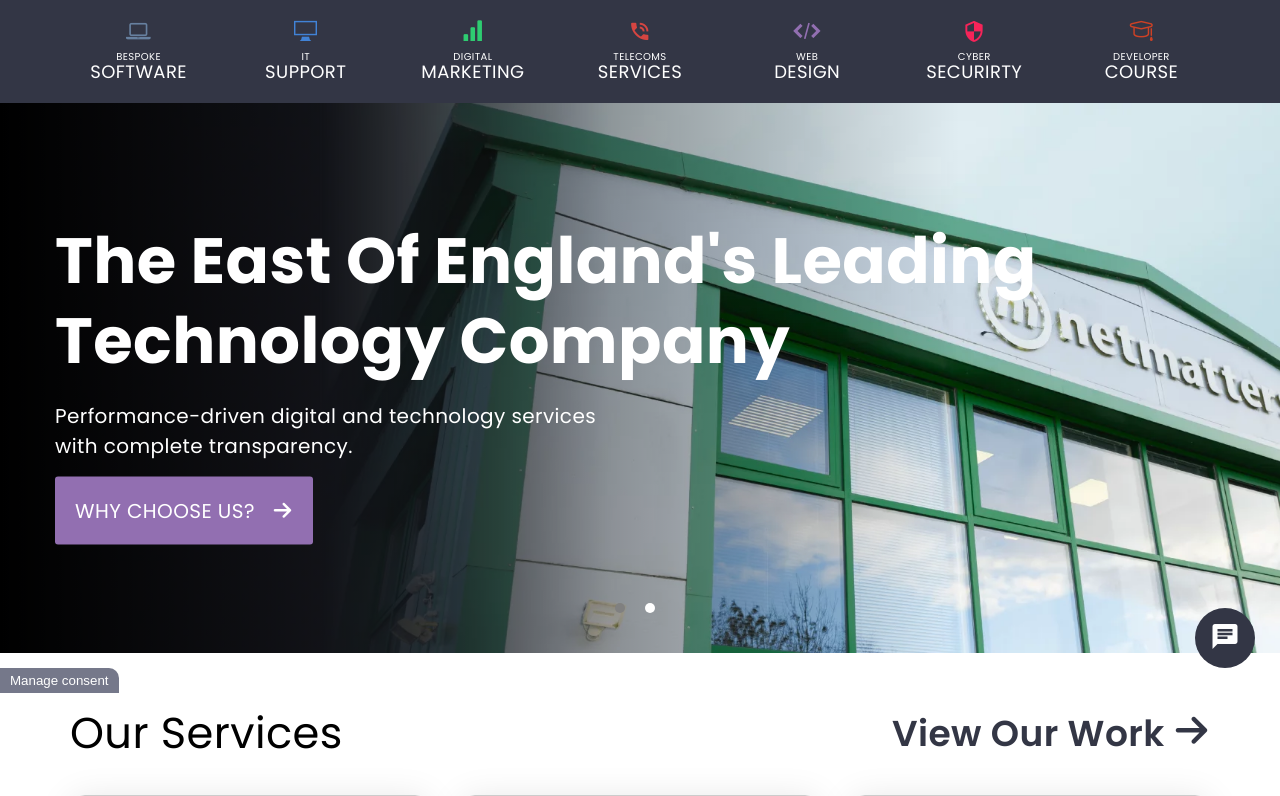
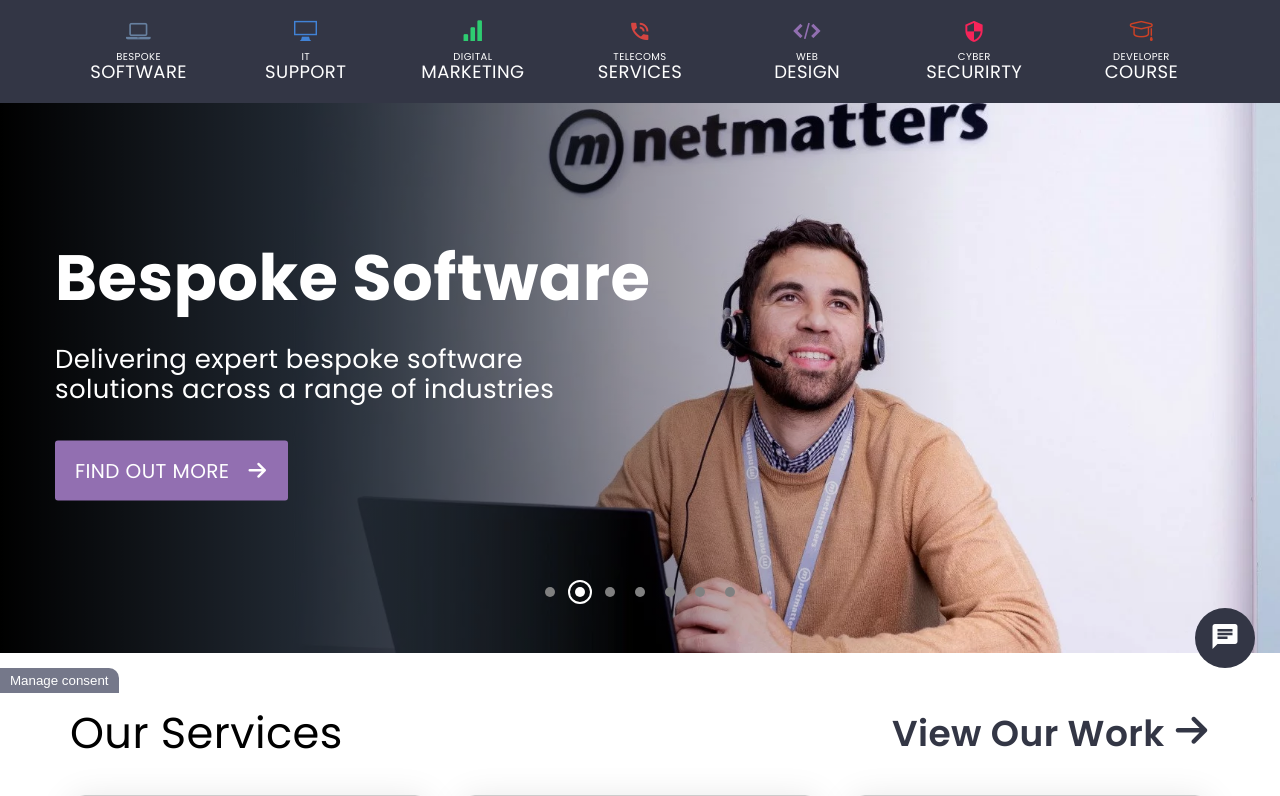
Before and after one commit to JoshR95/netmatters_website, a PHP site: page / in a window 1280 px wide, after a click that opens the changed part. Shown: the part 107-903 px from the top of the page. Run offline with PHP 8.4, Linux system fonts and the light colour scheme; some web fonts are replaced.

Commit message:
i have styled the banner-slider buttons
i have styled the banner-slider buttons as close as i could get them, i have added the extra circular ring around the dots

```diff
--- a/css/application.css
+++ b/css/application.css
@@ -1766,50 +1766,48 @@ p {
 /* line 47, ../../../../../Nettmaters_main/assessments/websiteNew/scss/layout/_bannerSlider.scss */
 .banner-title h2 {
   font-size: 40px;
-  margin-top: 0;
+  margin: 0 0 20px 0;
 }
 
 /* line 52, ../../../../../Nettmaters_main/assessments/websiteNew/scss/layout/_bannerSlider.scss */
 .banner-title p {
   font-size: 20px;
-}
-
-/* line 56, ../../../../../Nettmaters_main/assessments/websiteNew/scss/layout/_bannerSlider.scss */
+  margin-bottom: 6px;
+}
+
+/* line 58, ../../../../../Nettmaters_main/assessments/websiteNew/scss/layout/_bannerSlider.scss */
 .banner-title .banner-btn {
   background-color: #926fb1;
   font-size: 20px;
-  padding: 20px 20px;
+  padding: 5px 20px;
+  margin: 31px 0 18px 0;
   line-height: 50px;
   border-radius: 3px;
-}
-
-/* line 63, ../../../../../Nettmaters_main/assessments/websiteNew/scss/layout/_bannerSlider.scss */
+  display: inline-block;
+}
+
+/* line 67, ../../../../../Nettmaters_main/assessments/websiteNew/scss/layout/_bannerSlider.scss */
 .banner-title .banner-btn span {
   margin-left: 12px;
   position: relative;
   top: 1px;
 }
 
-/* line 72, ../../../../../Nettmaters_main/assessments/websiteNew/scss/layout/_bannerSlider.scss */
+/* line 76, ../../../../../Nettmaters_main/assessments/websiteNew/scss/layout/_bannerSlider.scss */
 .slick-dots {
   position: absolute;
-  bottom: 30px;
-  width: 100%;
-  padding: 0;
-  margin: 0;
-  list-style: none;
+  left: 0;
+  right: 0;
+  bottom: 44px;
   text-align: center;
 }
 
-/* line 81, ../../../../../Nettmaters_main/assessments/websiteNew/scss/layout/_bannerSlider.scss */
-.slick-dots li {
-  display: inline-block;
-  margin: 0 5px;
-}
-
-/* line 85, ../../../../../Nettmaters_main/assessments/websiteNew/scss/layout/_bannerSlider.scss */
+/* line 86, ../../../../../Nettmaters_main/assessments/websiteNew/scss/layout/_bannerSlider.scss */
 .slick-dots li button {
-  display: block;
+  position: absolute;
+  top: 50%;
+  left: 50%;
+  transform: translate(-50%, -50%);
   width: 10px;
   height: 10px;
   padding: 0;
@@ -1820,27 +1818,44 @@ p {
   cursor: pointer;
 }
 
-/* line 97, ../../../../../Nettmaters_main/assessments/websiteNew/scss/layout/_bannerSlider.scss */
+/* line 101, ../../../../../Nettmaters_main/assessments/websiteNew/scss/layout/_bannerSlider.scss */
 .slick-dots li.slick-active button {
   background-color: white;
 }
 
+/* line 104, ../../../../../Nettmaters_main/assessments/websiteNew/scss/layout/_bannerSlider.scss */
+.slick-dots li.slick-active button::after {
+  content: '';
+  position: absolute;
+  top: 50%;
+  left: 50%;
+  transform: translate(-50%, -50%);
+  width: 20px;
+  height: 20px;
+  border: 2px solid white;
+  border-radius: 50%;
+}
+
 @media (min-width: 992px) {
-  /* line 110, ../../../../../Nettmaters_main/assessments/websiteNew/scss/layout/_bannerSlider.scss */
+  /* line 126, ../../../../../Nettmaters_main/assessments/websiteNew/scss/layout/_bannerSlider.scss */
   .banner-slider .banner-slide::before {
     background: linear-gradient(270deg, transparent 25%, #000);
   }
-  /* line 116, ../../../../../Nettmaters_main/assessments/websiteNew/scss/layout/_bannerSlider.scss */
+  /* line 132, ../../../../../Nettmaters_main/assessments/websiteNew/scss/layout/_bannerSlider.scss */
   .banner-text {
     position: relative;
     text-align: left;
     padding: 0px 15px;
   }
-  /* line 121, ../../../../../Nettmaters_main/assessments/websiteNew/scss/layout/_bannerSlider.scss */
+  /* line 137, ../../../../../Nettmaters_main/assessments/websiteNew/scss/layout/_bannerSlider.scss */
   .banner-text h2 {
     font-size: 64px;
     line-height: 80px;
     margin-bottom: 20px;
+  }
+  /* line 142, ../../../../../Nettmaters_main/assessments/websiteNew/scss/layout/_bannerSlider.scss */
+  .banner-text p {
+    font-size: 26px;
   }
 }
 
--- a/index.html
+++ b/index.html
@@ -394,11 +394,13 @@
                         <div class="banner-title">
                             <div class="banner-text container">
                                 <h2>The East Of England's Leading Technology Company</h2>
-                                <p>Performance-driven digital and technology services
-                                <br>
-                                with complete transparency.
+                                <p>
+                                    Performance-driven digital and technology services
+                                    <br>
+                                    with complete transparency.
                                 </p>
-                                <btn class="banner-btn">WHY CHOOSE US?
+                                <btn class="banner-btn">
+                                    WHY CHOOSE US?
                                     <span class="icon-arrow-right2"></span>
                                 </btn>
                             </div>
@@ -406,15 +408,107 @@
                     </div>
                     <!-- Slide 2 -->
                     <div class="banner-slide">
-                        <img class="banner-image" src="./img/home-YLei.png" srcset="./img/home-YLei.webp">
+                        <img class="banner-image" src="./img/home-O67Y.jpg" srcset="./img/home-O67Y.webp">
                         <div class="banner-title">
                             <div class="banner-text container">
-                                <h2>The East Of England's Leading Technology Company</h2>
-                                <p>Performance-driven digital and technology services
-                                <br>
-                                with complete transparency.
+                                <h2>Bespoke Software</h2>
+                                <p>
+                                    Delivering expert bespoke software
+                                    <br>
+                                    solutions across a range of industries
                                 </p>
-                                <btn class="banner-btn">WHY CHOOSE US?
+                                <btn class="banner-btn">
+                                    FIND OUT MORE
+                                    <span class="icon-arrow-right2"></span>
+                                </btn>
+                            </div>
+                        </div>
+                    </div>
+                    <!-- Slide 3 -->
+                    <div class="banner-slide">
+                        <img class="banner-image" src="./img/home-gay8.png" srcset="./img/home-gay8.webp">
+                        <div class="banner-title">
+                            <div class="banner-text container">
+                                <h2>IT Support</h2>
+                                <p>
+                                    Fast and cost-effective IT support
+                                    <br>
+                                    services for your business.
+                                </p>
+                                <btn class="banner-btn">
+                                    FIND OUT MORE
+                                    <span class="icon-arrow-right2"></span>
+                                </btn>
+                            </div>
+                        </div>
+                    </div>
+                    <!-- Slide 4 -->
+                    <div class="banner-slide">
+                        <img class="banner-image" src="./img/home-6yTp.png" srcset="./img/home-6yTp.webp">
+                        <div class="banner-title">
+                            <div class="banner-text container">
+                                <h2>Digital Marketing</h2>
+                                <p>
+                                    Generating your new business through
+                                    <br>
+                                    results-driven marketing activites
+                                </p>
+                                <btn class="banner-btn">
+                                    FIND OUT MORE
+                                    <span class="icon-arrow-right2"></span>
+                                </btn>
+                            </div>
+                        </div>
+                    </div>
+                    <!-- Slide 5 -->
+                    <div class="banner-slide">
+                        <img class="banner-image" src="./img/home-O67Y.jpg" srcset="./img/home-O67Y.webp">
+                        <div class="banner-title">
+                            <div class="banner-text container">
+                                <h2>Telecoms Services</h2>
+                                <p>
+                                    A new approach to connectivity, see
+                                    <br>
+                                    how we can help your business.
+                                </p>
+                                <btn class="banner-btn">
+                                    FIND OUT MORE
+                                    <span class="icon-arrow-right2"></span>
+                                </btn>
+                            </div>
+                        </div>
+                    </div>
+                    <!-- Slide 6 -->
+                    <div class="banner-slide">
+                        <img class="banner-image" src="./img/home-O67Y.jpg" srcset="./img/home-O67Y.webp">
+                        <div class="banner-title">
+                            <div class="banner-text container">
+                                <h2>Bespoke Software</h2>
+                                <p>
+                                    Delivering expert bespoke software
+                                    <br>
+                                    solutions across a range of industries
+                                </p>
+                                <btn class="banner-btn">
+                                    FIND OUT MORE
+                                    <span class="icon-arrow-right2"></span>
+                                </btn>
+                            </div>
+                        </div>
+                    </div>
+                    <!-- Slide 7 -->
+                    <div class="banner-slide">
+                        <img class="banner-image" src="./img/home-O67Y.jpg" srcset="./img/home-O67Y.webp">
+                        <div class="banner-title">
+                            <div class="banner-text container">
+                                <h2>Bespoke Software</h2>
+                                <p>
+                                    Delivering expert bespoke software
+                                    <br>
+                                    solutions across a range of industries
+                                </p>
+                                <btn class="banner-btn">
+                                    FIND OUT MORE
                                     <span class="icon-arrow-right2"></span>
                                 </btn>
                             </div>
--- a/js/main.js
+++ b/js/main.js
@@ -6,7 +6,7 @@ $(document).ready(function(){
         speed: 500,
         fade: true,
         cssEase: 'linear',
-        autoplay: true,
+        autoplay: false,
         autoplaySpeed: 5000,
         pauseOnHover: false
     });
--- a/scss/layout/_bannerSlider.scss
+++ b/scss/layout/_bannerSlider.scss
@@ -46,19 +46,23 @@
 
     h2 {
         font-size: 40px;
-        margin-top: 0;
+        margin: 0 0 20px 0;
     }
 
     p {
         font-size: 20px;
+        margin-bottom: 6px;
+
     }
 
     .banner-btn {
         background-color: #926fb1;
         font-size: 20px;
-        padding: 20px 20px;
+        padding: 5px 20px;
+        margin: 31px 0 18px 0;
         line-height: 50px;
         border-radius: 3px;
+        display: inline-block;
 
         span {
             margin-left: 12px;
@@ -71,19 +75,19 @@
 // Slick dots styling
 .slick-dots {
     position: absolute;
-    bottom: 30px;
-    width: 100%;
-    padding: 0;
-    margin: 0;
-    list-style: none;
+    left: 0;
+    right: 0;
+    bottom: 44px;
     text-align: center;
 
+
     li {
-        display: inline-block;
-        margin: 0 5px;
 
         button {
-            display: block;
+            position: absolute;
+            top: 50%;
+            left: 50%;
+            transform: translate(-50%, -50%);
             width: 10px;
             height: 10px;
             padding: 0;
@@ -96,6 +100,18 @@
 
         &.slick-active button {
             background-color: white;
+
+            &::after {
+                content: '';
+                position: absolute;
+                top: 50%;
+                left: 50%;
+                transform: translate(-50%, -50%);
+                width: 20px;
+                height: 20px;
+                border: 2px solid white;
+                border-radius: 50%;
+            }
         }
     }
 }
@@ -123,5 +139,8 @@
             line-height: 80px;
             margin-bottom: 20px;
         }
+        p{
+            font-size: 26px;
+        }
     }
 }
```
Also changed, not shown: 1 other file.
